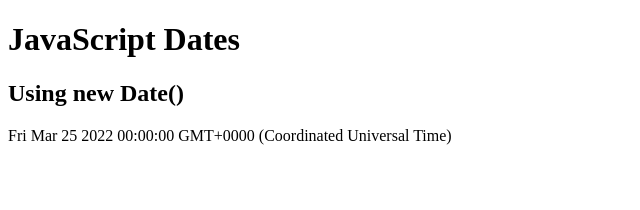
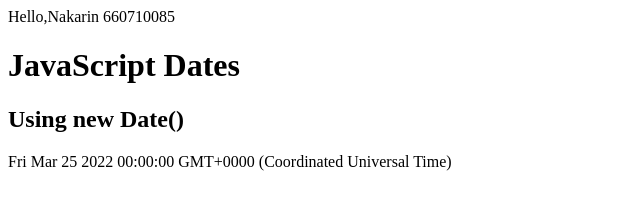
Before and after one commit to 660710085/517101_085, a plain HTML site: page index.html in a window 1280 px wide. Shown: the whole page, without its empty margins (0-640 px from the left). Drawn offline with Linux system fonts and the light colour scheme.

Commit message:
add id and name

```diff
--- a/index.html
+++ b/index.html
@@ -1,7 +1,7 @@
 <!DOCTYPE html>
 <html>
 <body>
-
+Hello,Nakarin 660710085
 <h1>JavaScript Dates</h1>
 <h2>Using new Date()</h2>
 
```
